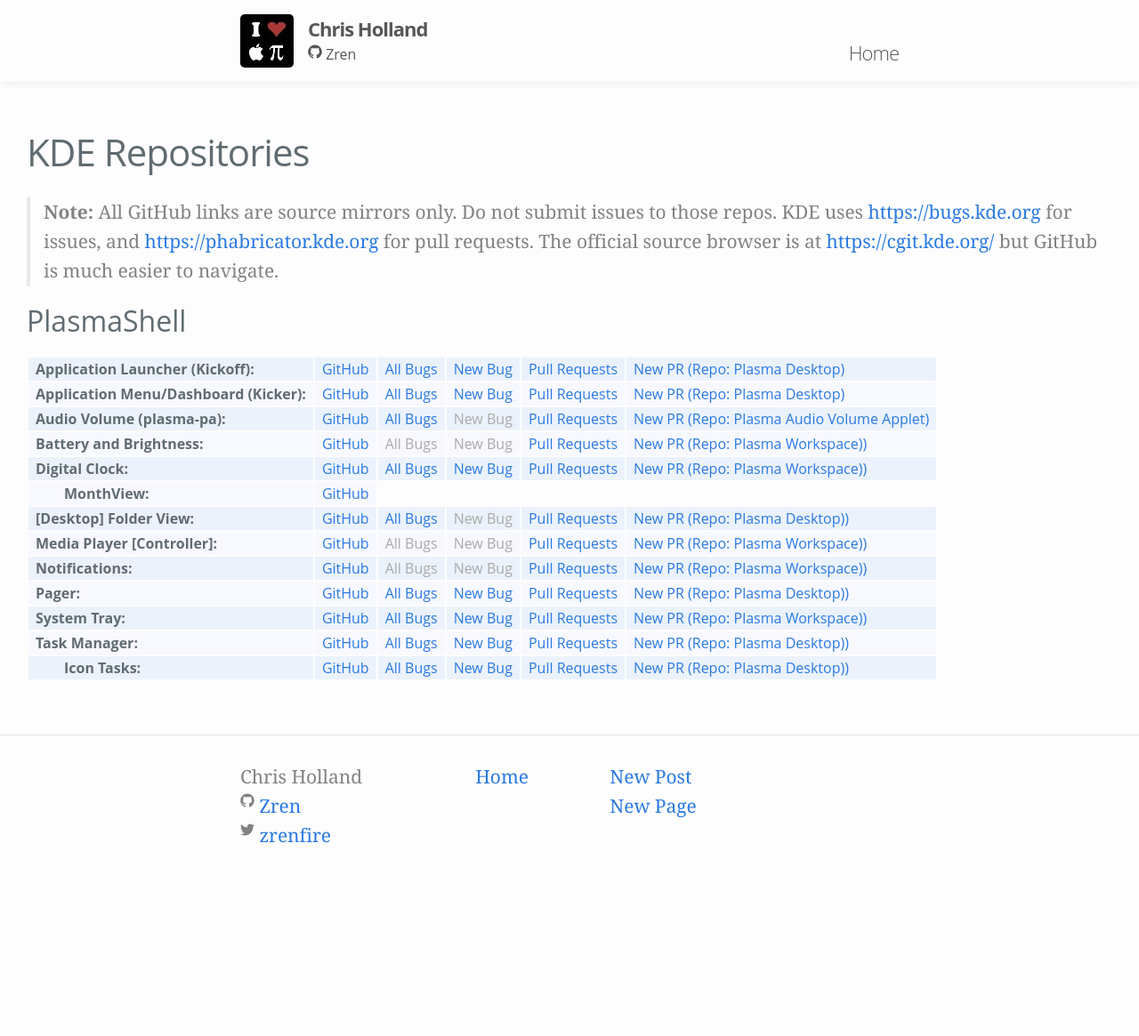
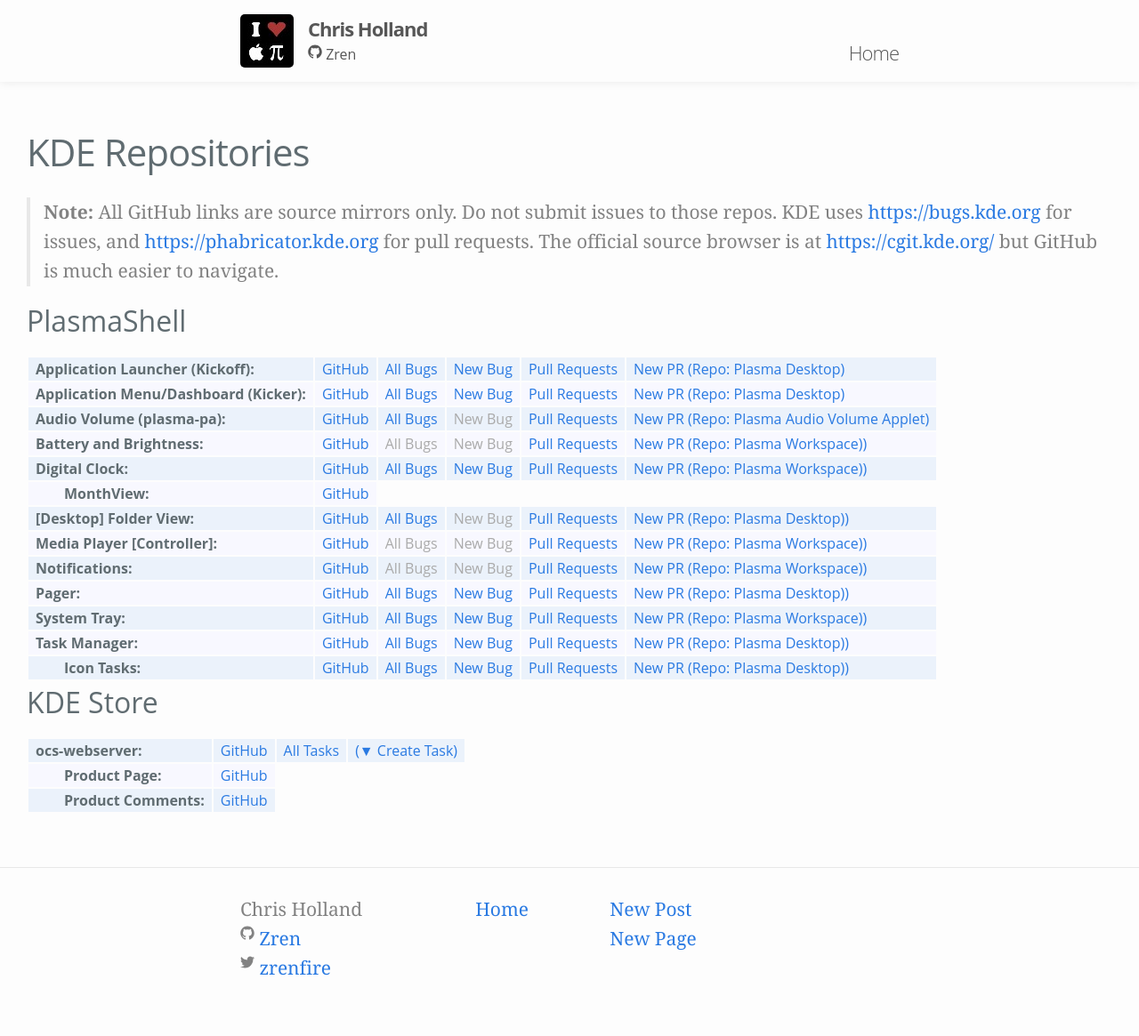
Before and after one commit to Zren/zren.github.io, a Jekyll site: the page built from kde_repos.md, in a window 1280 px wide. Shown: the whole page at 89% size. Built offline with Jekyll 4.4.1, drawn with Linux system fonts in a browser that asks for light colours; before the commit the page ends 1016 px from its top, so only the background shows below that.

Commit message:
Add links for the kde store.

```diff
--- a/kde_repos.md
+++ b/kde_repos.md
@@ -156,3 +156,22 @@
 		<td><a href="{{phabNewDiff}}">New PR (Repo: Plasma Desktop))</a></td>
 	</tr>
 </table>
+
+## KDE Store
+
+<table class="repolist">
+	<tr>
+		<td>ocs-webserver</td>
+		<td><a href="https://github.com/KDE/ocs-webserver/tree/master/application/modules/default/controllers">GitHub</a></td>
+		<td><a href="https://phabricator.kde.org/tag/kde_store/">All Tasks</a></td>
+		<td><a href="https://phabricator.kde.org/tag/kde_store/">(▼ Create Task)</a></td>
+	</tr>
+
+	<tr class="indent">
+		<td>Product Page</td>
+		<td><a href="https://github.com/KDE/ocs-webserver/blob/master/application/modules/default/controllers/ProductController.php">GitHub</a></td>
+	</tr>
+	<tr class="indent">
+		<td>Product Comments</td>
+		<td><a href="https://github.com/KDE/ocs-webserver/blob/master/application/modules/default/controllers/ProductcommentController.php">GitHub</a></td>
+	</tr>
```
